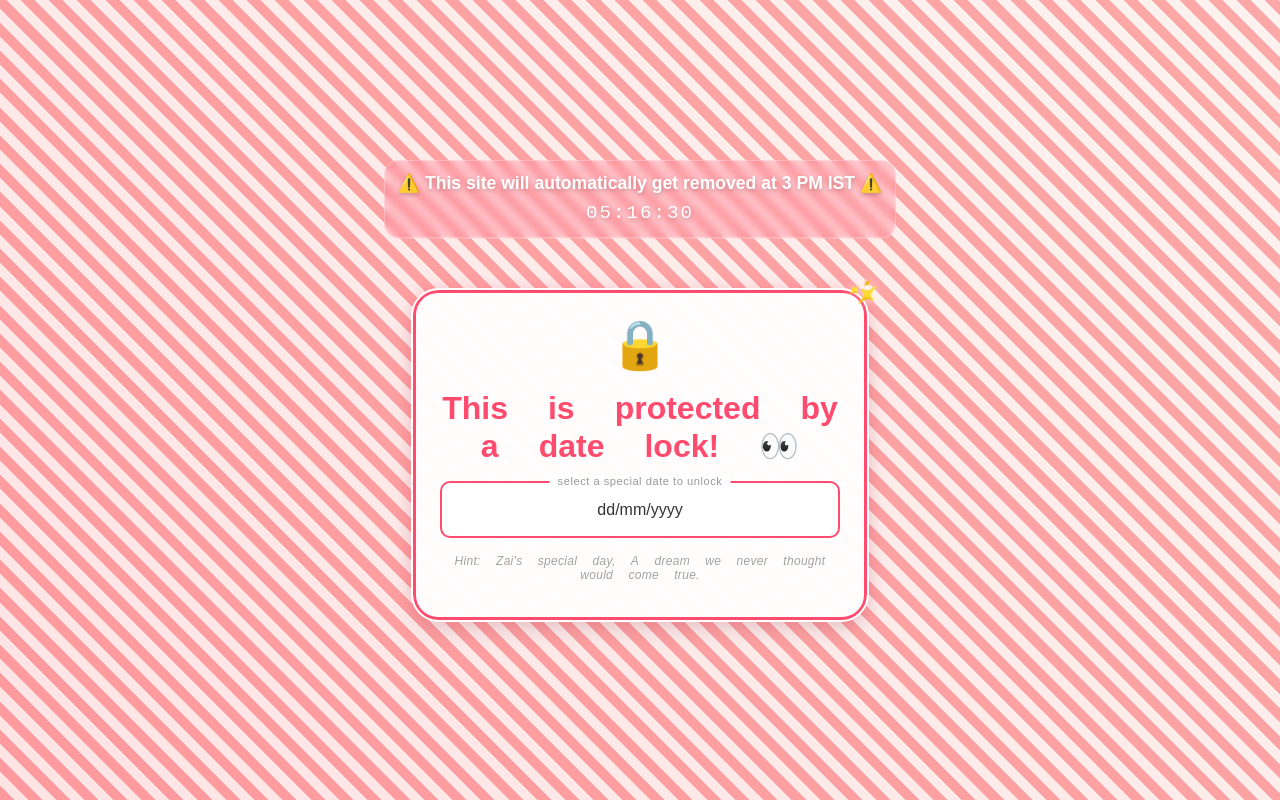
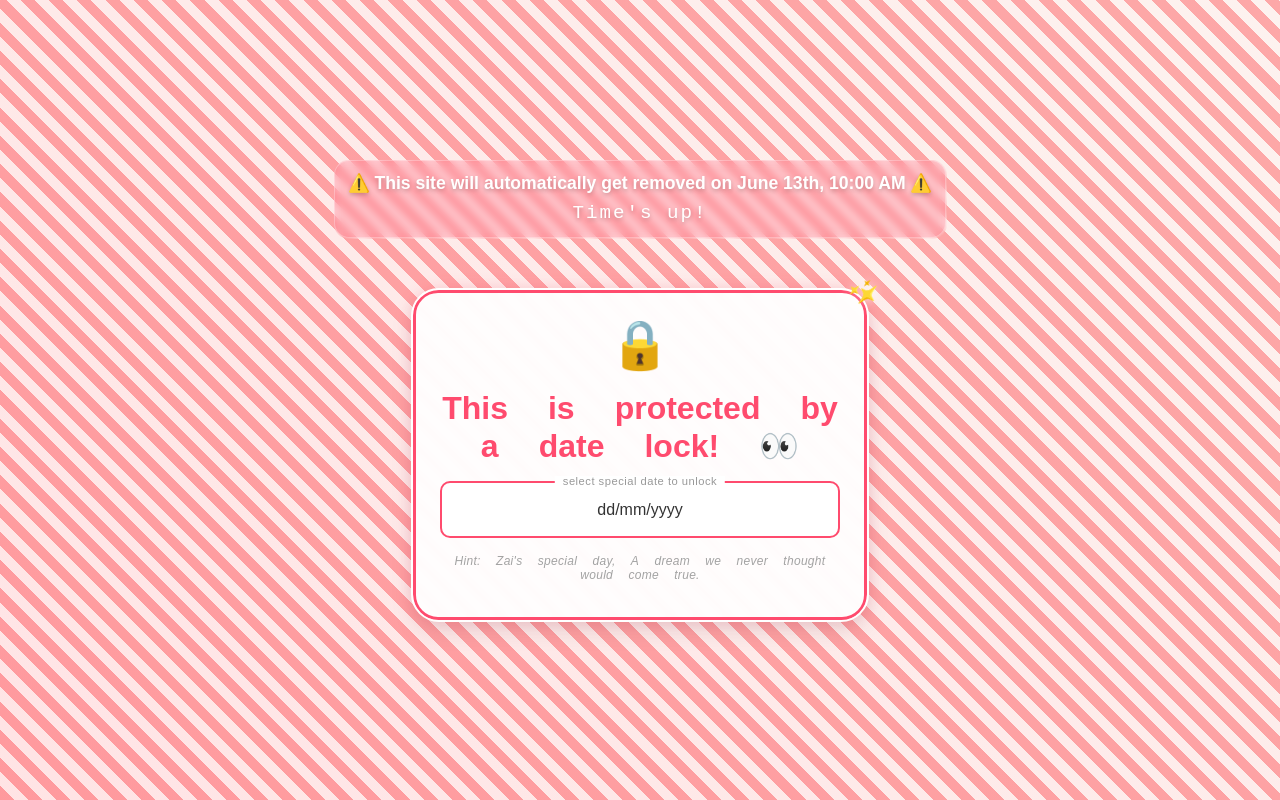
Before and after one commit to akobetcenzie/my-website, a plain HTML site: page index.html in a window 1280 px wide. Drawn offline with nearby package versions, Linux system fonts and the light colour scheme; a web font is replaced by a local one.

Commit message:
Update index.html

```diff
--- a/index.html
+++ b/index.html
@@ -128,6 +128,7 @@
             line-height: 1;
             text-transform: lowercase;
             letter-spacing: 0.5px;
+            white-space: nowrap;
         }
 
         .date-picker {
@@ -313,7 +314,7 @@
 </head>
 <body>
     <div class="countdown-container">
-        <div class="countdown-text">⚠️ This site will automatically get removed at 3 PM IST ⚠️</div>
+        <div class="countdown-text">⚠️ This site will automatically get removed on June 13th, 10:00 AM ⚠️</div>
         <div class="countdown-timer" id="countdown">Loading...</div>
     </div>
     <div class="hearts" id="hearts"></div>
@@ -321,7 +322,7 @@
         <div class="lock-icon">🔒</div>
         <h1>This is protected by a date lock! 👀</h1>
         <div class="date-field-wrapper">
-            <span class="date-field-label">select a special date to unlock</span>
+            <span class="date-field-label">select special date to unlock</span>
             <input type="text"
                    id="datePicker"
                    class="date-picker"
@@ -338,24 +339,22 @@
         // Add countdown timer functionality
         function updateCountdown() {
             const now = new Date();
-
-            // Create target time in IST
-            const targetTime = new Date();
-            targetTime.setUTCHours(9, 30, 0); // 15:00 IST = 09:30 UTC
-
-            // If it's past 3 PM IST today, set for tomorrow
-            if (now > targetTime) {
-                targetTime.setDate(targetTime.getDate() + 1);
-            }
+            const targetTime = new Date('2024-06-13T10:00:00');
 
             const diff = targetTime - now;
 
-            const hours = Math.floor(diff / (1000 * 60 * 60));
+            if (diff <= 0) {
+                document.getElementById('countdown').innerHTML = "Time's up!";
+                return;
+            }
+
+            const days = Math.floor(diff / (1000 * 60 * 60 * 24));
+            const hours = Math.floor((diff % (1000 * 60 * 60 * 24)) / (1000 * 60 * 60));
             const minutes = Math.floor((diff % (1000 * 60 * 60)) / (1000 * 60));
             const seconds = Math.floor((diff % (1000 * 60)) / 1000);
 
             document.getElementById('countdown').innerHTML =
-                `${hours.toString().padStart(2, '0')}:${minutes.toString().padStart(2, '0')}:${seconds.toString().padStart(2, '0')}`;
+                `${days}d ${hours.toString().padStart(2, '0')}h ${minutes.toString().padStart(2, '0')}m ${seconds.toString().padStart(2, '0')}s`;
         }
 
         // Update countdown every second
```
